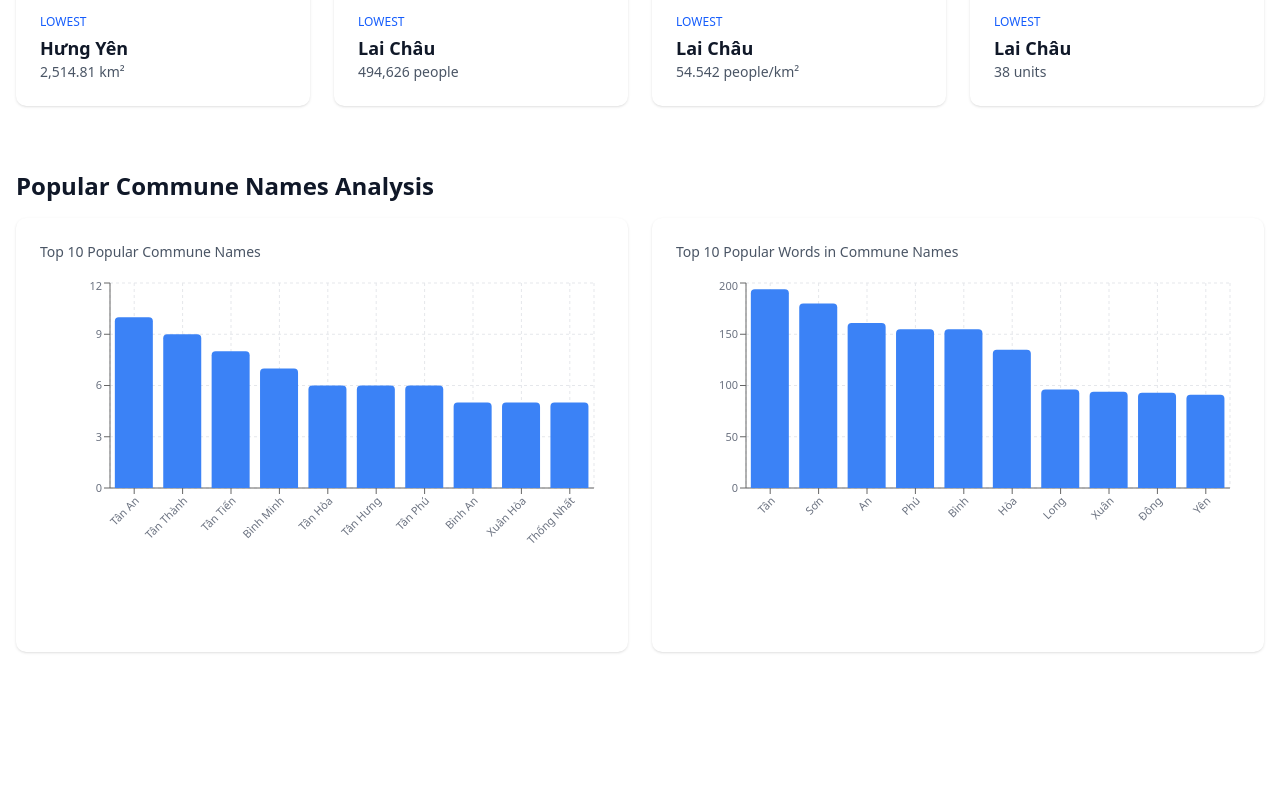
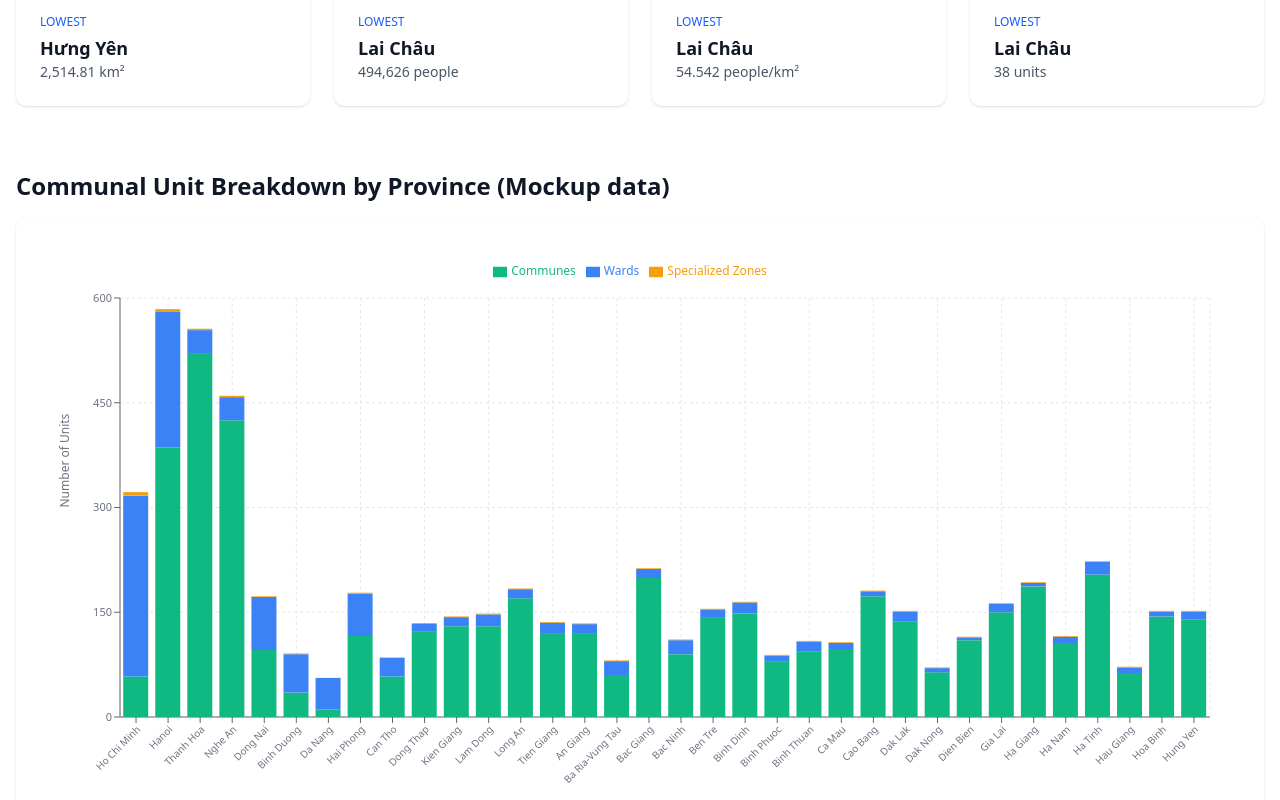
Before and after one commit to lumina293/my-website, a Next.js app: page /vietnam-geo in a window 1280 px wide. Shown: the part 680-1480 px from the top of the page. Before the commit the page ends 1364 px from the top, so only its background shows below. Built offline with nearby package versions, Linux system fonts and the light colour scheme.

Commit message:
Add stack bar chart of communal unit breakdown by province with mockup data

```diff
--- a/app/vietnam-geo/page.js
+++ b/app/vietnam-geo/page.js
@@ -1,6 +1,6 @@
 "use client"
 
-import { Bar, BarChart, XAxis, YAxis, CartesianGrid, Tooltip, ResponsiveContainer } from "recharts"
+import {Bar, BarChart, XAxis, YAxis, CartesianGrid, Tooltip, Legend, ResponsiveContainer} from "recharts"
 import VietnamGeoHeader from '@/components/VietnamGeoHeader';
 import Provinces from "@/app/vietnam-geo/data";
 import {
@@ -28,6 +28,7 @@ export default function VietnamGeo() {
             <VietnamGeoHeader/>
             <UnitStatCards/>
             <ComparisonCards/>
+            <ProvinceCommunalUnitsChart/>
             <TopCommuneMetricsCharts/>
         </main>
     )
@@ -200,6 +201,115 @@ function ComparisonCard({category, unit, highest, lowest}) {
     );
 }
 
+function ProvinceCommunalUnitsChart() {
+    let provinces = [
+        {name: "Ho Chi Minh", totalUnits: 322, totalCommunes: 58, totalWards: 259, totalSpecializedZones: 5},
+        {name: "Hanoi", totalUnits: 584, totalCommunes: 386, totalWards: 194, totalSpecializedZones: 4},
+        {name: "Thanh Hoa", totalUnits: 556, totalCommunes: 520, totalWards: 34, totalSpecializedZones: 2},
+        {name: "Nghe An", totalUnits: 460, totalCommunes: 425, totalWards: 33, totalSpecializedZones: 2},
+        {name: "Dong Nai", totalUnits: 173, totalCommunes: 96, totalWards: 76, totalSpecializedZones: 1},
+        {name: "Binh Duong", totalUnits: 91, totalCommunes: 35, totalWards: 55, totalSpecializedZones: 1},
+        {name: "Da Nang", totalUnits: 56, totalCommunes: 11, totalWards: 45, totalSpecializedZones: 0},
+        {name: "Hai Phong", totalUnits: 178, totalCommunes: 116, totalWards: 61, totalSpecializedZones: 1},
+        {name: "Can Tho", totalUnits: 85, totalCommunes: 58, totalWards: 27, totalSpecializedZones: 0},
+        {name: "Dong Thap", totalUnits: 134, totalCommunes: 122, totalWards: 12, totalSpecializedZones: 0},
+        {name: "Kien Giang", totalUnits: 144, totalCommunes: 130, totalWards: 13, totalSpecializedZones: 1},
+        {name: "Lam Dong", totalUnits: 148, totalCommunes: 130, totalWards: 17, totalSpecializedZones: 1},
+        {name: "Long An", totalUnits: 184, totalCommunes: 170, totalWards: 13, totalSpecializedZones: 1},
+        {name: "Tien Giang", totalUnits: 136, totalCommunes: 119, totalWards: 16, totalSpecializedZones: 1},
+        {name: "An Giang", totalUnits: 134, totalCommunes: 119, totalWards: 14, totalSpecializedZones: 1},
+        {name: "Ba Ria-Vung Tau", totalUnits: 81, totalCommunes: 60, totalWards: 20, totalSpecializedZones: 1},
+        {name: "Bac Giang", totalUnits: 213, totalCommunes: 199, totalWards: 13, totalSpecializedZones: 1},
+        {name: "Bac Ninh", totalUnits: 111, totalCommunes: 90, totalWards: 20, totalSpecializedZones: 1},
+        {name: "Ben Tre", totalUnits: 155, totalCommunes: 142, totalWards: 12, totalSpecializedZones: 1},
+        {name: "Binh Dinh", totalUnits: 165, totalCommunes: 148, totalWards: 16, totalSpecializedZones: 1},
+        {name: "Binh Phuoc", totalUnits: 89, totalCommunes: 79, totalWards: 9, totalSpecializedZones: 1},
+        {name: "Binh Thuan", totalUnits: 109, totalCommunes: 94, totalWards: 14, totalSpecializedZones: 1},
+        {name: "Ca Mau", totalUnits: 107, totalCommunes: 96, totalWards: 10, totalSpecializedZones: 1},
+        {name: "Cao Bang", totalUnits: 181, totalCommunes: 173, totalWards: 7, totalSpecializedZones: 1},
+        {name: "Dak Lak", totalUnits: 152, totalCommunes: 137, totalWards: 14, totalSpecializedZones: 1},
+        {name: "Dak Nong", totalUnits: 71, totalCommunes: 64, totalWards: 6, totalSpecializedZones: 1},
+        {name: "Dien Bien", totalUnits: 115, totalCommunes: 110, totalWards: 4, totalSpecializedZones: 1},
+        {name: "Gia Lai", totalUnits: 163, totalCommunes: 150, totalWards: 12, totalSpecializedZones: 1},
+        {name: "Ha Giang", totalUnits: 193, totalCommunes: 187, totalWards: 5, totalSpecializedZones: 1},
+        {name: "Ha Nam", totalUnits: 116, totalCommunes: 106, totalWards: 9, totalSpecializedZones: 1},
+        {name: "Ha Tinh", totalUnits: 223, totalCommunes: 204, totalWards: 18, totalSpecializedZones: 1},
+        {name: "Hau Giang", totalUnits: 72, totalCommunes: 63, totalWards: 8, totalSpecializedZones: 1},
+        {name: "Hoa Binh", totalUnits: 152, totalCommunes: 144, totalWards: 7, totalSpecializedZones: 1},
+        {name: "Hung Yen", totalUnits: 152, totalCommunes: 140, totalWards: 11, totalSpecializedZones: 1}
+    ];
+
+    return (
+        <div className="container mx-auto px-4 py-8">
+            <section>
+                <h2 className="text-2xl font-semibold text-gray-900 mb-4">
+                    Communal Unit Breakdown by Province (Mockup data)
+                </h2>
+                <div className="bg-white rounded-lg shadow p-6">
+                    <div className="h-[600px] w-full">
+                        <ResponsiveContainer width="100%" height="100%">
+                            <BarChart
+                                data={provinces}
+                                margin={{top: 20, right: 30, left: 20, bottom: 5}}
+                            >
+                                <CartesianGrid strokeDasharray="3 3" stroke="#e5e7eb"/>
+                                <XAxis
+                                    dataKey="name"
+                                    tick={{fill: '#6b7280', fontSize: 10}}
+                                    angle={-45}
+                                    textAnchor="end"
+                                    height={120}
+                                />
+                                <YAxis
+                                    tick={{fill: '#6b7280', fontSize: 11}}
+                                    label={{
+                                        value: 'Number of Units',
+                                        angle: -90,
+                                        position: 'insideLeft',
+                                        style: {fontSize: 12, fill: '#6b7280'}
+                                    }}
+                                />
+                                <Tooltip
+                                    formatter={(value) => value.toLocaleString()}
+                                    contentStyle={{
+                                        backgroundColor: 'white',
+                                        border: '1px solid #e5e7eb',
+                                        borderRadius: '6px',
+                                        fontSize: '12px'
+                                    }}
+                                />
+                                <Legend
+                                    wrapperStyle={{fontSize: '12px'}}
+                                    verticalAlign="top"
+                                    height={36}
+                                />
+                                <Bar
+                                    dataKey="totalCommunes"
+                                    stackId="a"
+                                    fill="#10b981"
+                                    name="Communes"
+                                />
+                                <Bar
+                                    dataKey="totalWards"
+                                    stackId="a"
+                                    fill="#3b82f6"
+                                    name="Wards"
+                                />
+                                <Bar
+                                    dataKey="totalSpecializedZones"
+                                    stackId="a"
+                                    fill="#f59e0b"
+                                    name="Specialized Zones"
+                                />
+                            </BarChart>
+                        </ResponsiveContainer>
+                    </div>
+                </div>
+            </section>
+        </div>
+    );
+}
+
 function TopCommuneMetricsCharts() {
     let top10popularCommuneNames = findTop10PopularCommuneNames(Provinces)
     let top10popularWords = findTop10PopularWordsInCommuneName(Provinces)
@@ -233,16 +343,16 @@ function BarChartCard({title, data}) {
             </h3>
             <div className="h-[350px] w-full">
                 <ResponsiveContainer width="100%" height="100%">
-                    <BarChart data={data} margin={{ top: 5, right: 10, left: 10, bottom: 60 }}>
-                        <CartesianGrid strokeDasharray="3 3" stroke="#e5e7eb" />
+                    <BarChart data={data} margin={{top: 5, right: 10, left: 10, bottom: 5}}>
+                        <CartesianGrid strokeDasharray="3 3" stroke="#e5e7eb"/>
                         <XAxis
                             dataKey="name"
-                            tick={{ fill: '#6b7280', fontSize: 11 }}
+                            tick={{fill: '#6b7280', fontSize: 11}}
                             angle={-45}
                             textAnchor="end"
                             height={80}
                         />
-                        <YAxis tick={{ fill: '#6b7280', fontSize: 11 }} />
+                        <YAxis tick={{fill: '#6b7280', fontSize: 11}}/>
                         <Tooltip
                             formatter={(value) => value.toLocaleString()}
                             contentStyle={{
```
